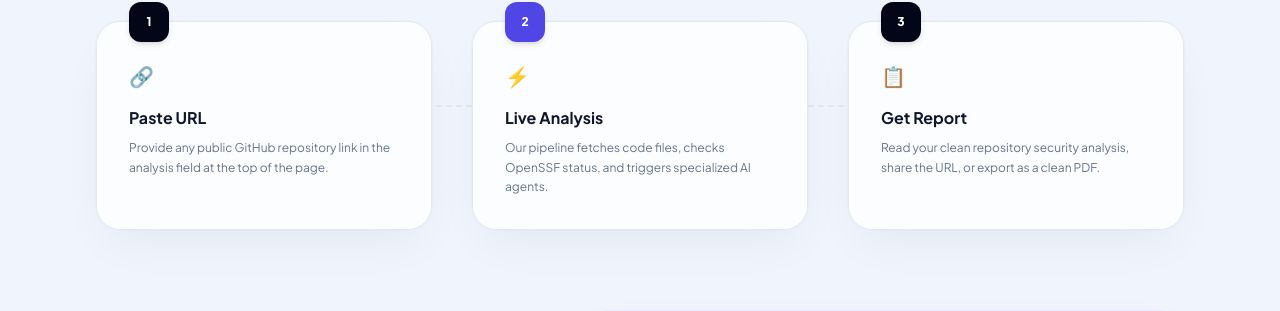
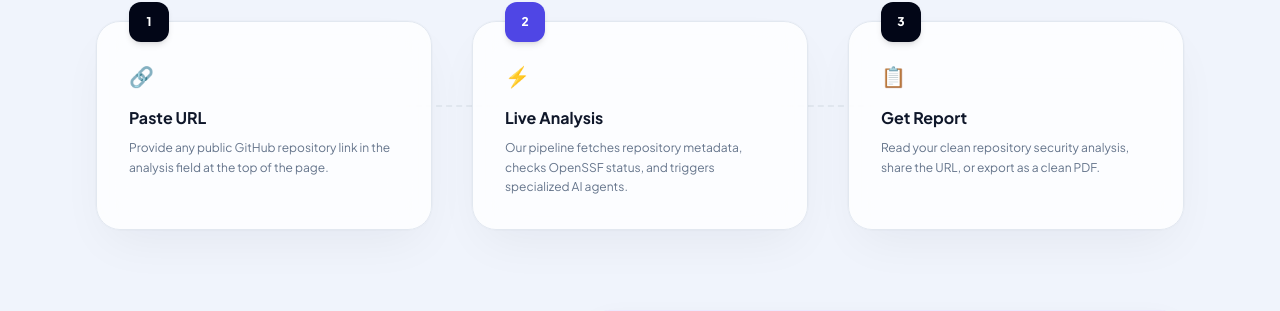
Before and after one commit to Ayushi2195/github-analyser, a Django app: page / in a window 1280 px wide. Shown: the part 1861-2172 px from the top of the page. Run offline with Django 5.2, Linux system fonts and the light colour scheme; data that the repository does not hold is empty; some libraries are stand-ins or nearby versions; some web fonts are replaced.

Commit message:
ui changes

```diff
--- a/analyzer/templates/analyzer/index.html
+++ b/analyzer/templates/analyzer/index.html
@@ -327,7 +327,7 @@
                 <div class="pt-2">
                     <span class="text-xl mb-4 block">⚡</span>
                     <h3 class="text-base font-bold text-slate-900 group-hover:text-indigo-600 transition-colors">Live Analysis</h3>
-                    <p class="mt-2 text-xs leading-relaxed text-slate-500">Our pipeline fetches code files, checks OpenSSF status, and triggers specialized AI agents.</p>
+                    <p class="mt-2 text-xs leading-relaxed text-slate-500">Our pipeline fetches repository metadata, checks OpenSSF status, and triggers specialized AI agents.</p>
                 </div>
             </div>
 
```
